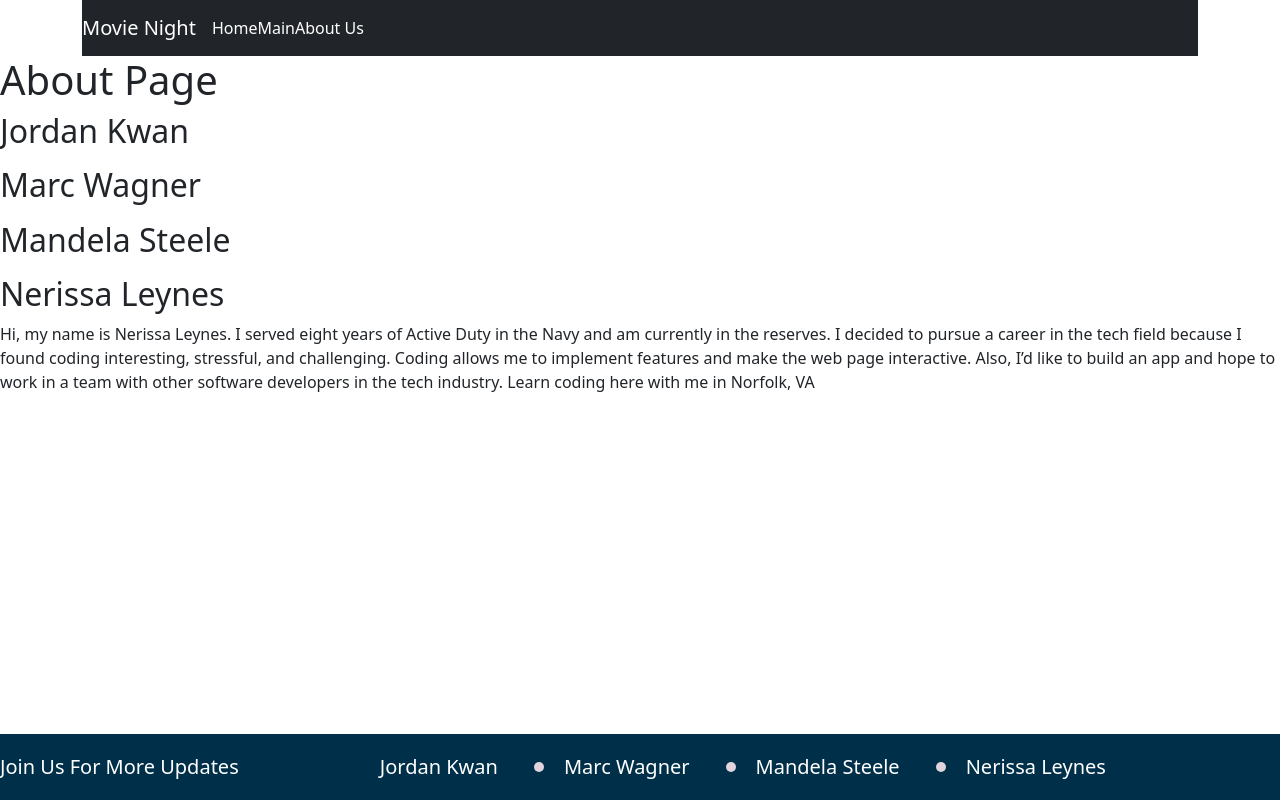
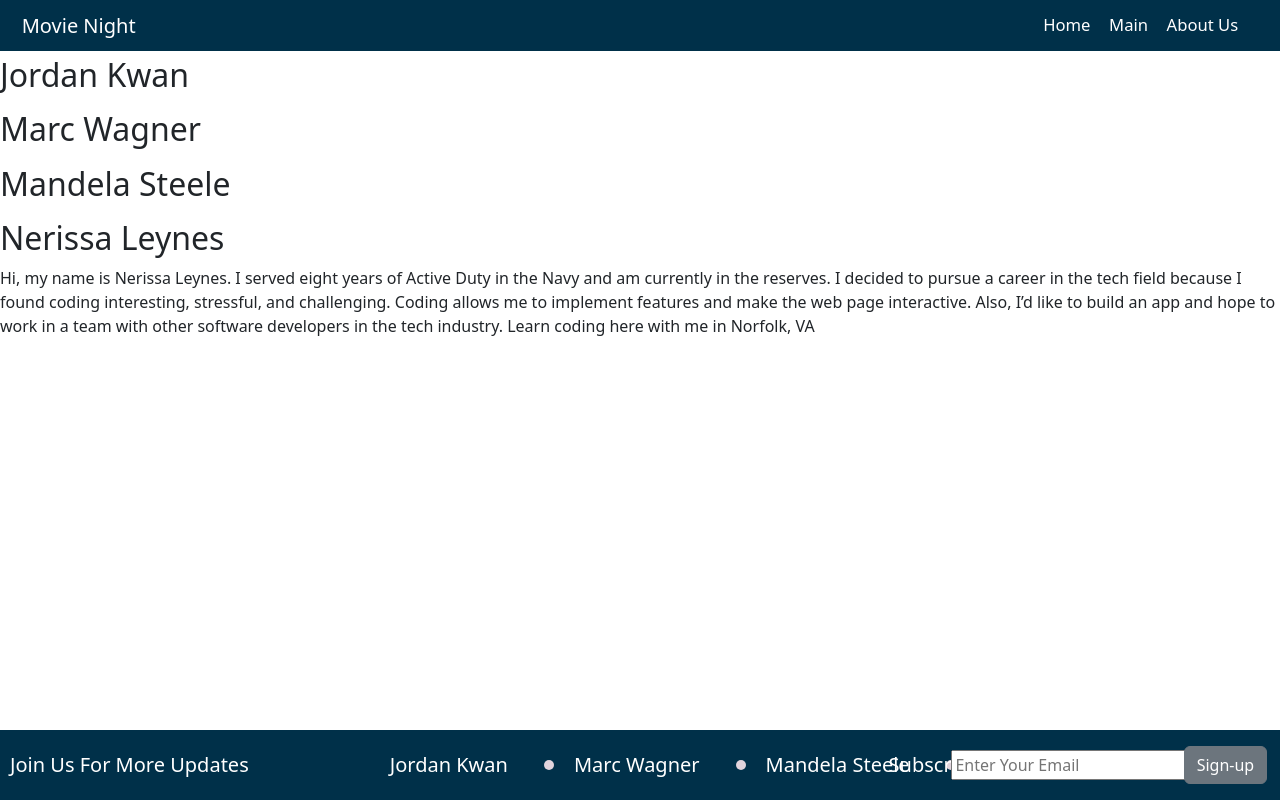
Before and after one commit to project-prep/movie-night-front, a React (Create React App) app: page /about in a window 1280 px wide. Built offline with nearby package versions, Linux system fonts and the light colour scheme; no server answers.

Commit message:
updated header and footer styling - App.css, and Header.css

```diff
--- a/src/App.css
+++ b/src/App.css
@@ -1,10 +1,11 @@
+/* footer styling */
 nav.nav-container.navbar.navbar-expand-lg.navbar-dark.bg-dark {
   bottom: 0%;
   right: 0%;
   left: 0%;
   position: fixed;
-  margin-top: 150px;
   background-color: #003049!important;
+  padding: 10px;
 }
 
 .left {
@@ -26,6 +27,27 @@ nav.nav-container.navbar.navbar-expand-lg.navbar-dark.bg-dark {
   display: flex;
   align-items: center;
   flex-direction: column;
+}
+
+.footerBtn {
+  position: fixed;
+  right: 1%;
+}
+
+.footerBtn:hover{
+  color: #1114c2!important;
+  background-color: rgb(52, 133, 133)!important;
+  font-weight: bolder;
+}
+
+.email-input {
+  position: fixed;
+  right: 7%;
+}
+
+.sign-up {
+  position: fixed;
+  right: 18%;
 }
 
 
--- a/src/Header.css
+++ b/src/Header.css
@@ -1,28 +1,48 @@
-/* span.Header.navbar-brand {
-  font-size: 1.2vw;
-  padding: 7%;
+/* header navbar css */
+nav.header-container.navbar.navbar-expand-lg.navbar-dark.bg-dark {
+  position: fixed;
+  top: 0%;
+  right: 0%;
+  left: 0%;
+  background-color: #003049!important;
 
 }
 
-span.Header.navbar-brand, a.nav-link {
-  padding: 15px;
-  font-size: 1.2vw;
-  margin-right: 2%;
-} */
+a.nav-link {
+  font-size: 1.3vmax;
+  padding: 0.5vmax;
+  margin-right: 2.5%;
+  background-color: none;
+  border-radius: 5vmax;
+}
+
+span.Header.navbar-brand{
+  font: size 1.8vw;;
+  padding: 0.2%;
+  margin-left: 1.5%;
+}
 
 a.nav-link:hover{
-  color: #e56f4e;
+  color: #de6288;
 }
 a.nav-link:active {
-  transform: scale(1,1);
+  transform: scale(1,1)!important;
 }
-
 
 div.nav-item{
   display: flex;
-  flex-direction: 30%;
+  flex-direction: row;
   color:white;
+  width: 18%;
+  position: fixed;
+  right: 1%;
 
-  align-items: center;
-  justify-content: right;
+  /* align-items: center;
+  justify-content: right; */
 }
+
+/* Home.js css */
+.home-div {
+  margin-top: 10%;
+  margin-left: 5%;
+}
--- a/src/Home.js
+++ b/src/Home.js
@@ -9,7 +9,8 @@ class Home extends React.Component {
   render() {
     return (
       <>
-        <h1>Movie Night</h1>
+        <div className='home-div'>
+        <h1 className='login-header'>Movie Night</h1>
         {this.props.auth0.isAuthenticated ?
           <>
             <Profile />
@@ -18,6 +19,7 @@ class Home extends React.Component {
           :
           <Login />
         }
+        </div>
 
 
       </>
--- a/src/components/Footer.js
+++ b/src/components/Footer.js
@@ -1,5 +1,6 @@
 import React from 'react';
 import Navbar from 'react-bootstrap/Navbar';
+import Button from 'react-bootstrap/Button';
 import '../App.css';
 
 class Footer extends React.Component {
@@ -7,7 +8,7 @@ class Footer extends React.Component {
     return (
       <main>
       <Navbar collapseOnSelect expand="lg" bg="dark" variant="dark" className='nav-container'>
-        <Navbar.Brand>Join Us For More Updates</Navbar.Brand>
+        <Navbar.Brand className='footer-text'>Join Us For More Updates</Navbar.Brand>
 
         <Navbar.Brand className='footer-style left'>Jordan Kwan</Navbar.Brand>
         <div className="circle"></div>
@@ -16,7 +17,11 @@ class Footer extends React.Component {
         <Navbar.Brand className='footer-style'>Mandela Steele</Navbar.Brand>
         <div className="circle"></div>
         <Navbar.Brand className='footer-style2'>Nerissa Leynes</Navbar.Brand>
-      </Navbar></main>
+        <Navbar.Brand className='footer-style2 sign-up'>Subscribe Now!</Navbar.Brand>
+        <input className="email-input" placeholder='Enter Your Email' />
+        <Button variant="secondary" className='footerBtn'>Sign-up</Button>{' '}
+      </Navbar>
+      </main>
     )
   }
 }
--- a/src/components/Header.js
+++ b/src/components/Header.js
@@ -1,14 +1,13 @@
 import React from 'react';
 import { Navbar, NavItem } from 'react-bootstrap';
-import Container from 'react-bootstrap/Container';
+// import Container from 'react-bootstrap/Container';
 import { Link } from "react-router-dom";
 import '../Header.css';
 
 class Header extends React.Component {
   render() {
     return (
-      <Container className="headerCont">
-      <Navbar collapseOnSelect expand="lg" bg="dark" variant="dark">
+      <Navbar collapseOnSelect expand="lg" bg="dark" variant="dark" className='header-container'>
         <Navbar.Brand className= "Header">Movie Night</Navbar.Brand>
         <NavItem>
           <Link to="/" className="nav-link">Home</Link>
@@ -18,7 +17,7 @@ class Header extends React.Component {
           <Link to="/about" className="nav-link">About Us</Link>
 
         </NavItem>
-      </Navbar></Container>
+      </Navbar>
     )
   }
 }
```
